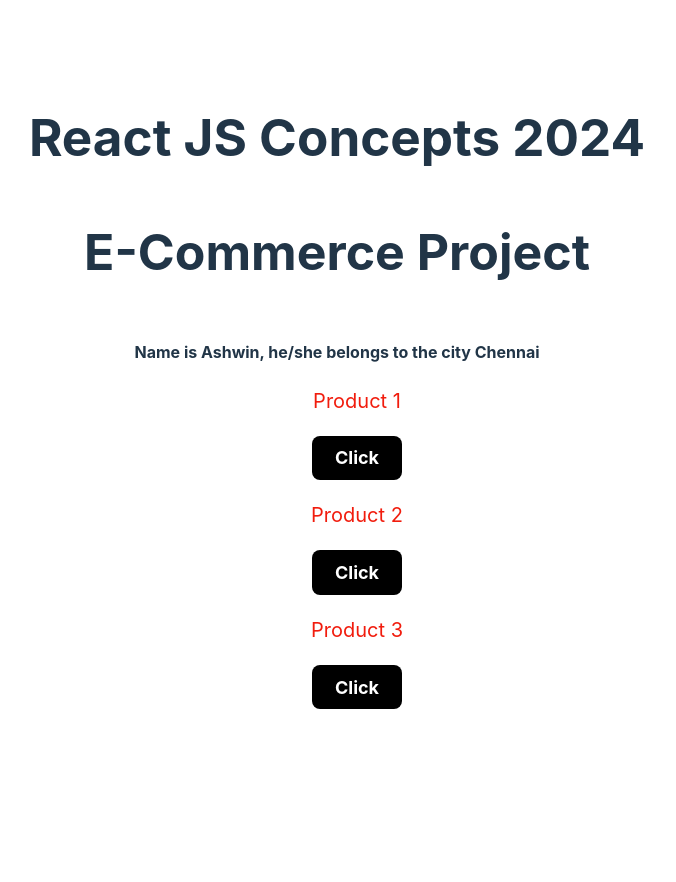
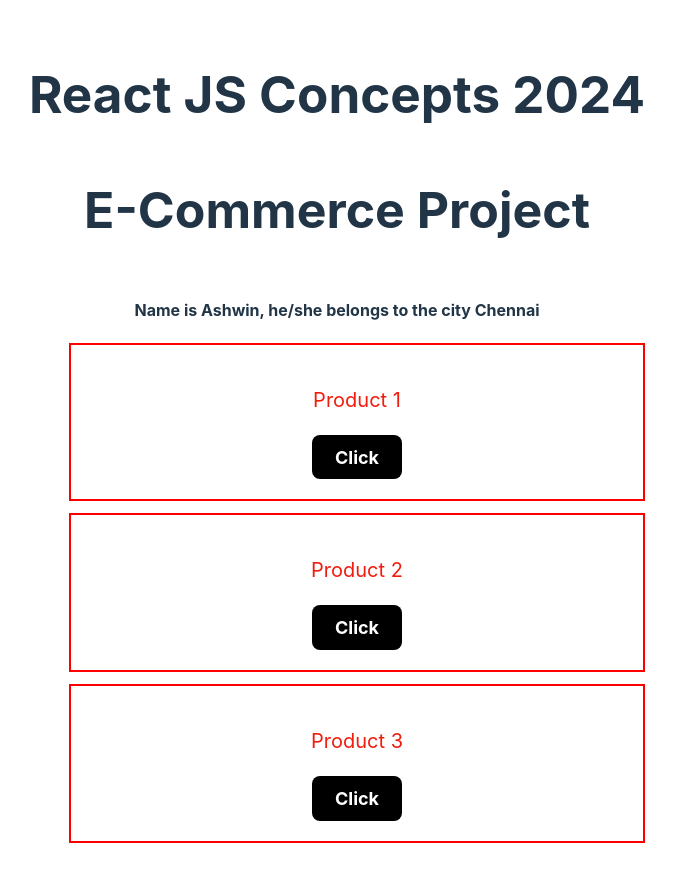
Before and after one commit to AshKemp/reactjs-concepts-2024, a React (Vite) app: page / in a window 1280 px wide. Shown: the top 882 px of the page, without its empty margins (303-979 px from the left). Before the commit the page ends 800 px from the top, so only its background shows below. Built offline with nearby package versions, Linux system fonts and the light colour scheme.

Commit message:
inline style css

```diff
--- a/src/components/products/components/product-item.jsx
+++ b/src/components/products/components/product-item.jsx
@@ -6,7 +6,10 @@ function ButtonComponent() {
 
 function ProductItem({ product, key }) {
   return (
-    <div key={key}>
+    <div
+      style={{ padding: "20px", border: "2px solid red", marginBottom: "12px" }}
+      key={key}
+    >
       <p className={styles.productTitle}>{product}</p>
       <ButtonComponent />
     </div>
```
